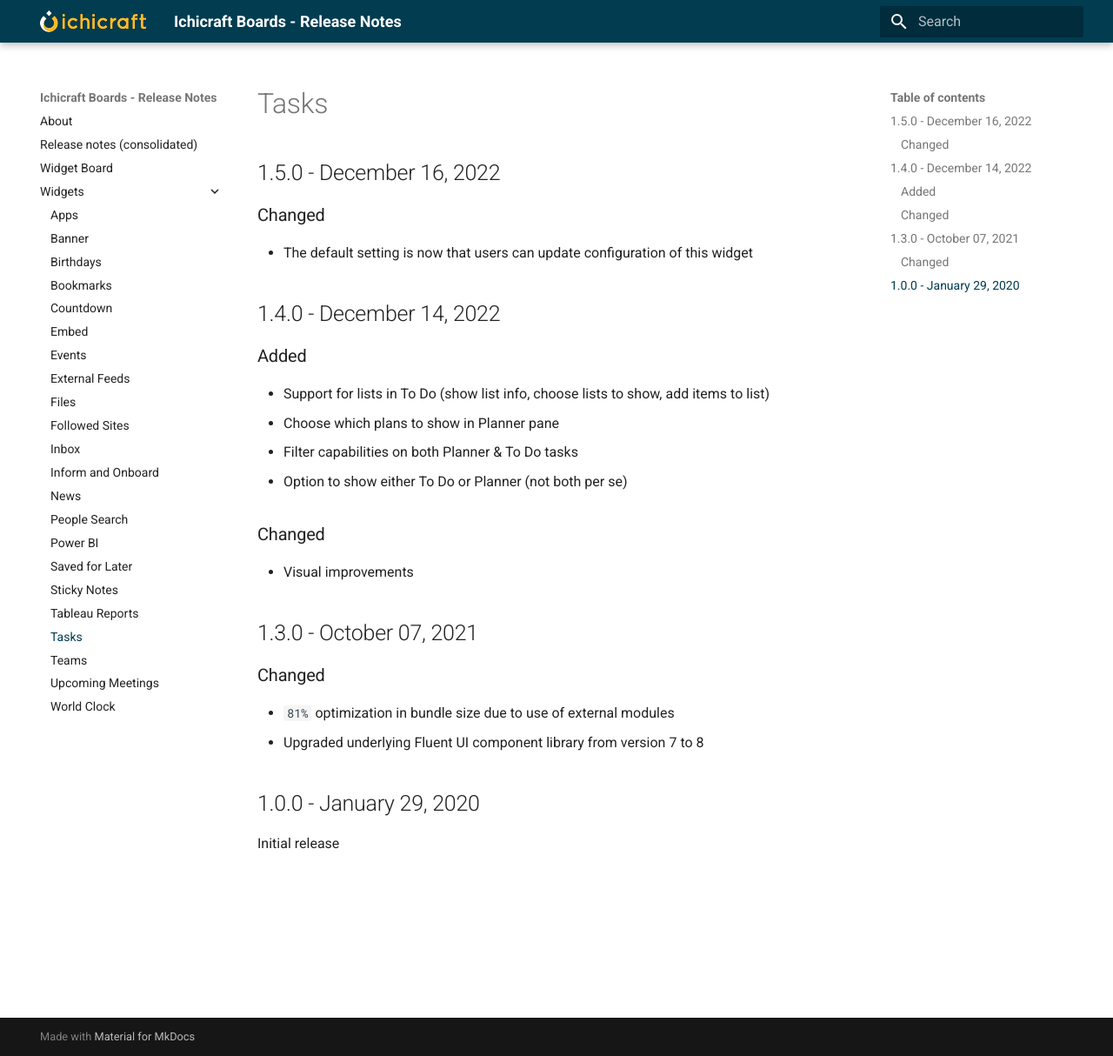
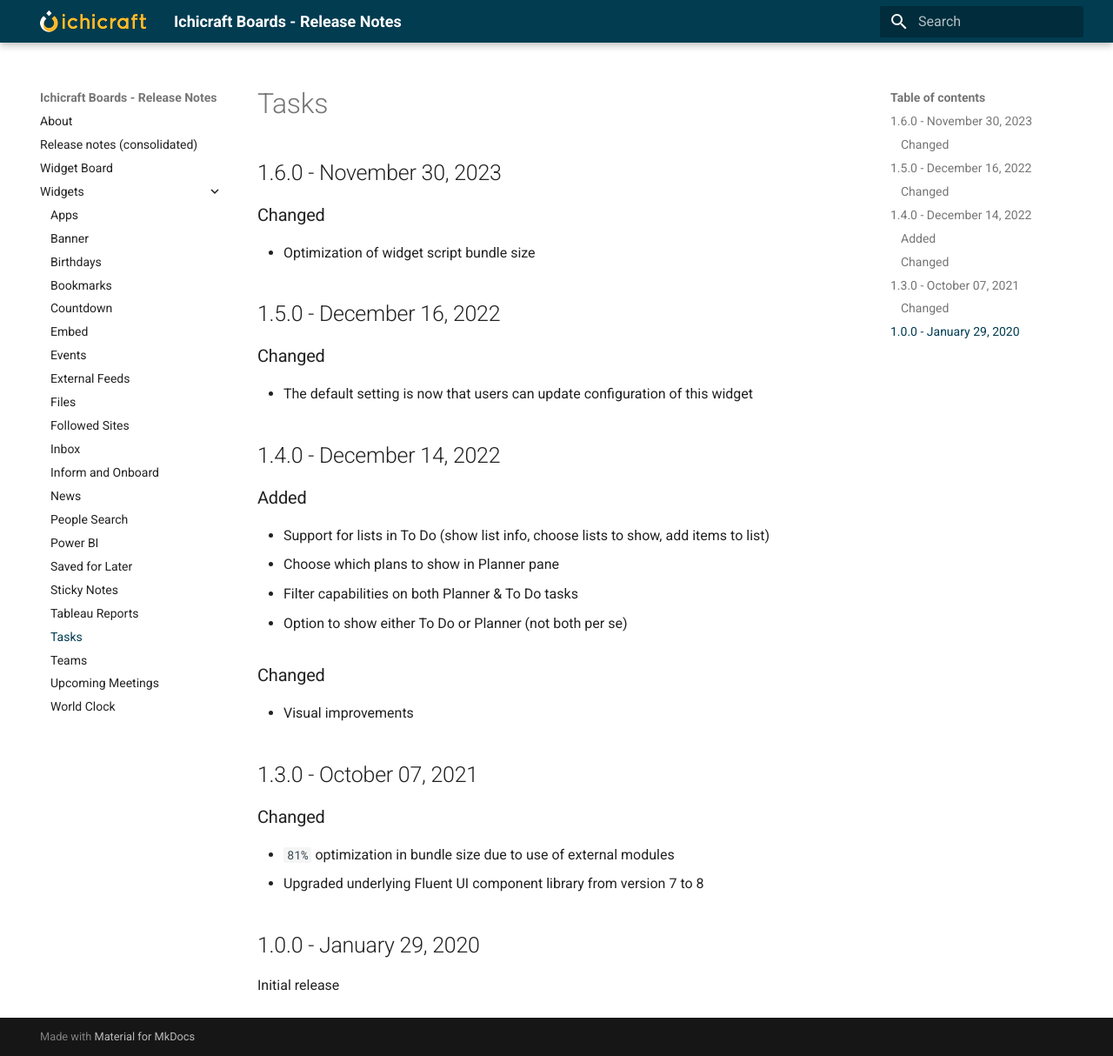
Before and after one commit to ichicraft/widgets-docs, an MkDocs documentation site: the page built from docs/Widgets/Tasks.md, in a window 1280 px wide and 1214 px high. Shown: the whole window at 87% size. Built offline with MkDocs 1.6.1 and Material for MkDocs 9.7.7, drawn with Linux system fonts in a browser that asks for light colours.

```diff
--- a/docs/Widgets/Tasks.md
+++ b/docs/Widgets/Tasks.md
@@ -1,3 +1,8 @@
+## 1.6.0 - November 30, 2023
+
+### Changed
+- Optimization of widget script bundle size
+
 ## 1.5.0 - December 16, 2022
 
 ### Changed
```
Also changed, not shown: docs/Release-notes-(consolidated).md (+5 -0 lines).
